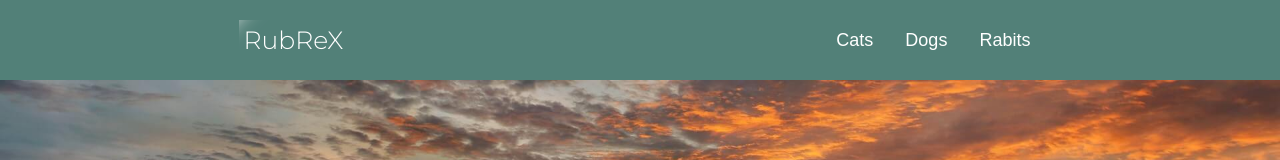
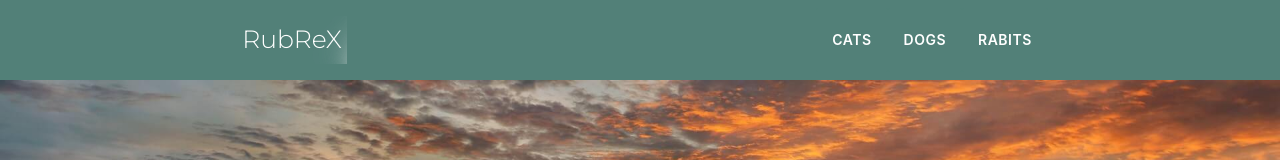
Before and after one commit to Rubrex/landingpage, a React (Create React App) app: page / in a window 1280 px wide. Shown: the top 160 px of the page. Built offline with nearby package versions, Linux system fonts and the light colour scheme.

Commit message:
added metarialize in menu

```diff
--- a/public/index.html
+++ b/public/index.html
@@ -1,6 +1,15 @@
 <!DOCTYPE html>
 <html lang="en">
   <head>
+    <!-- Compiled and minified CSS -->
+    <link
+      rel="stylesheet"
+      href="https://cdnjs.cloudflare.com/ajax/libs/materialize/1.0.0/css/materialize.min.css"
+    />
+
+    <!-- Compiled and minified JavaScript -->
+    <script src="https://cdnjs.cloudflare.com/ajax/libs/materialize/1.0.0/js/materialize.min.js"></script>
+
     <meta charset="utf-8" />
     <link rel="icon" href="%PUBLIC_URL%/favicon.ico" />
     <meta name="viewport" content="width=device-width, initial-scale=1" />
@@ -24,6 +33,7 @@
       work correctly both with client-side routing and a non-root public URL.
       Learn how to configure a non-root public URL by running `npm run build`.
     -->
+
     <title>Landing Page of kats</title>
   </head>
   <body>
--- a/src/App.js
+++ b/src/App.js
@@ -9,13 +9,13 @@
           <div className="navigation">
             <ul>
               <li>
-                <button>Cats</button>
+                <button class="waves-effect waves-light btn">Cats</button>
               </li>
               <li>
-                <button>Dogs</button>
+                <button class="waves-effect waves-light btn">Dogs</button>
               </li>
               <li>
-                <button>Rabits</button>
+                <button class="waves-effect waves-light btn">Rabits</button>
               </li>
             </ul>
           </div>
--- a/src/App.scss
+++ b/src/App.scss
@@ -42,7 +42,7 @@
         background-color: #eee;
         filter: blur(10px);
         transform: rotate(-45deg);
-        animation: logoBefore 1s ease-out infinite;
+        animation: logoBefore 2s ease-out infinite;
       }
       &::after {
         content: "";
@@ -54,7 +54,7 @@
         background-color: #eee;
         filter: blur(15px);
         transform: rotate(-45deg);
-        animation: logoBefore 1s ease-out 0.1s infinite;
+        animation: logoBefore 2s ease-out 0.1s infinite;
       }
     }
     .navigation {
@@ -65,8 +65,8 @@
         li {
           float: left;
           button {
-            font-size: 18px;
-            font-weight: 400;
+            font-size: 14px;
+            font-weight: 600;
             display: block;
             height: 100%;
             background-color: $bgc;
@@ -75,10 +75,11 @@
             border: none;
             outline: none;
             &:hover {
-              color: rgb(185, 136, 2);
+              color: rgb(186, 212, 69);
               background-color: $bgc_secondary;
               cursor: pointer;
             }
+            box-shadow: none;
           }
         }
       }
```
